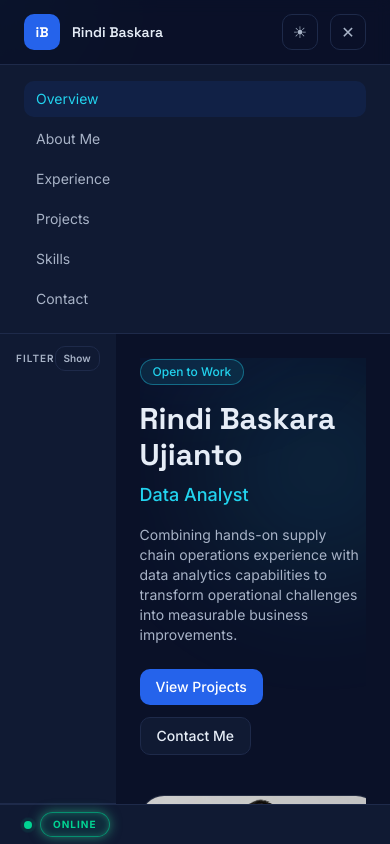
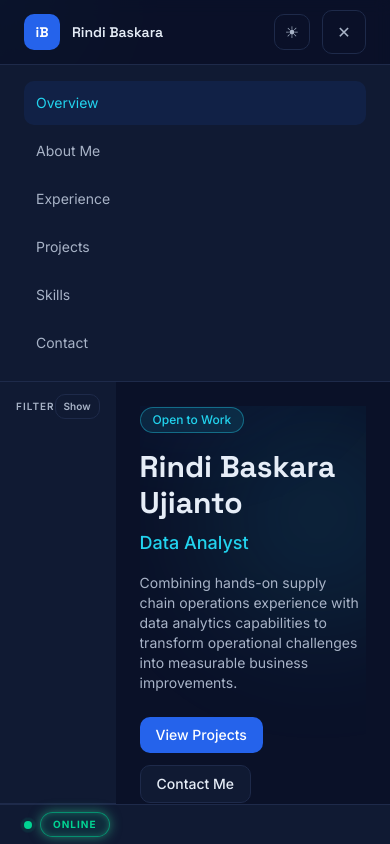
Before and after one commit to rdbaskara/rdbaskara.github.io, a Next.js app: page / in a window 390 px wide. Both pictures are taken after a click on the button "Toggle navigation". Built offline with nearby package versions, Linux system fonts and the light colour scheme.

Commit message:
Improve TopBar mobile navigation accessibility and touch targets

```diff
--- a/components/workspace/TopBar.tsx
+++ b/components/workspace/TopBar.tsx
@@ -65,7 +65,8 @@ export function TopBar() {
             type="button"
             onClick={() => setIsMenuOpen(!isMenuOpen)}
             aria-label="Toggle navigation"
-            className="flex h-9 w-9 items-center justify-center rounded-md border border-border text-text-secondary transition-colors hover:border-cyan hover:text-cyan md:hidden"
+            aria-expanded={isMenuOpen}
+            className="flex h-11 w-11 items-center justify-center rounded-md border border-border text-text-secondary transition-colors hover:border-cyan hover:text-cyan md:hidden"
           >
             {isMenuOpen ? "✕" : "☰"}
           </button>
@@ -80,7 +81,7 @@ export function TopBar() {
                 key={item.href}
                 type="button"
                 onClick={() => scrollToSection(item.href)}
-                className={`block w-full rounded-md px-3 py-2 text-left text-sm transition-colors duration-200 hover:bg-surface-muted hover:text-text-primary ${
+                className={`block w-full rounded-md px-3 py-3 text-left text-sm transition-colors duration-200 hover:bg-surface-muted hover:text-text-primary ${
                   activeSection === item.href.replace("#", "")
                     ? "bg-primary/10 text-cyan"
                     : "text-text-secondary"
```
